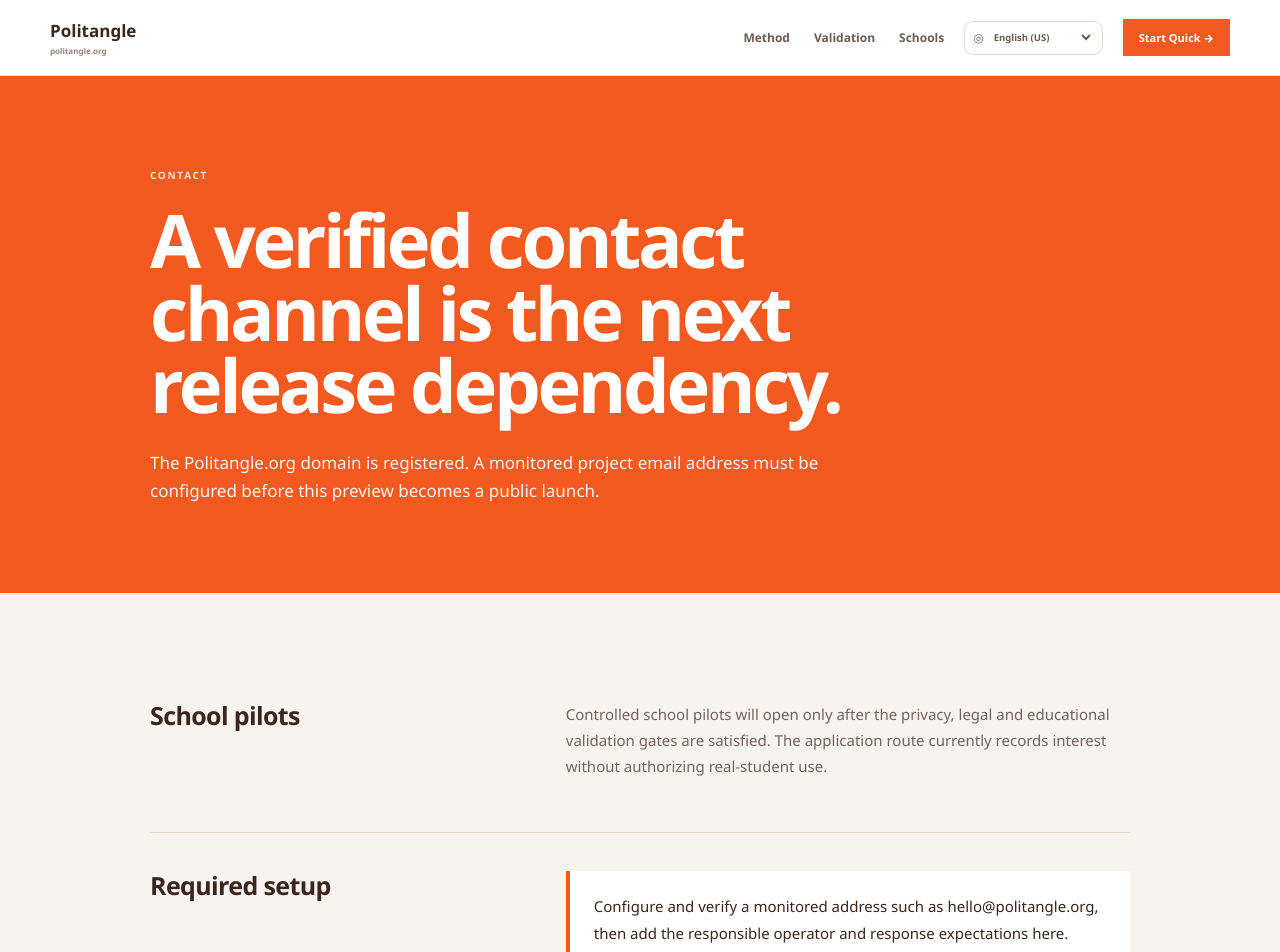
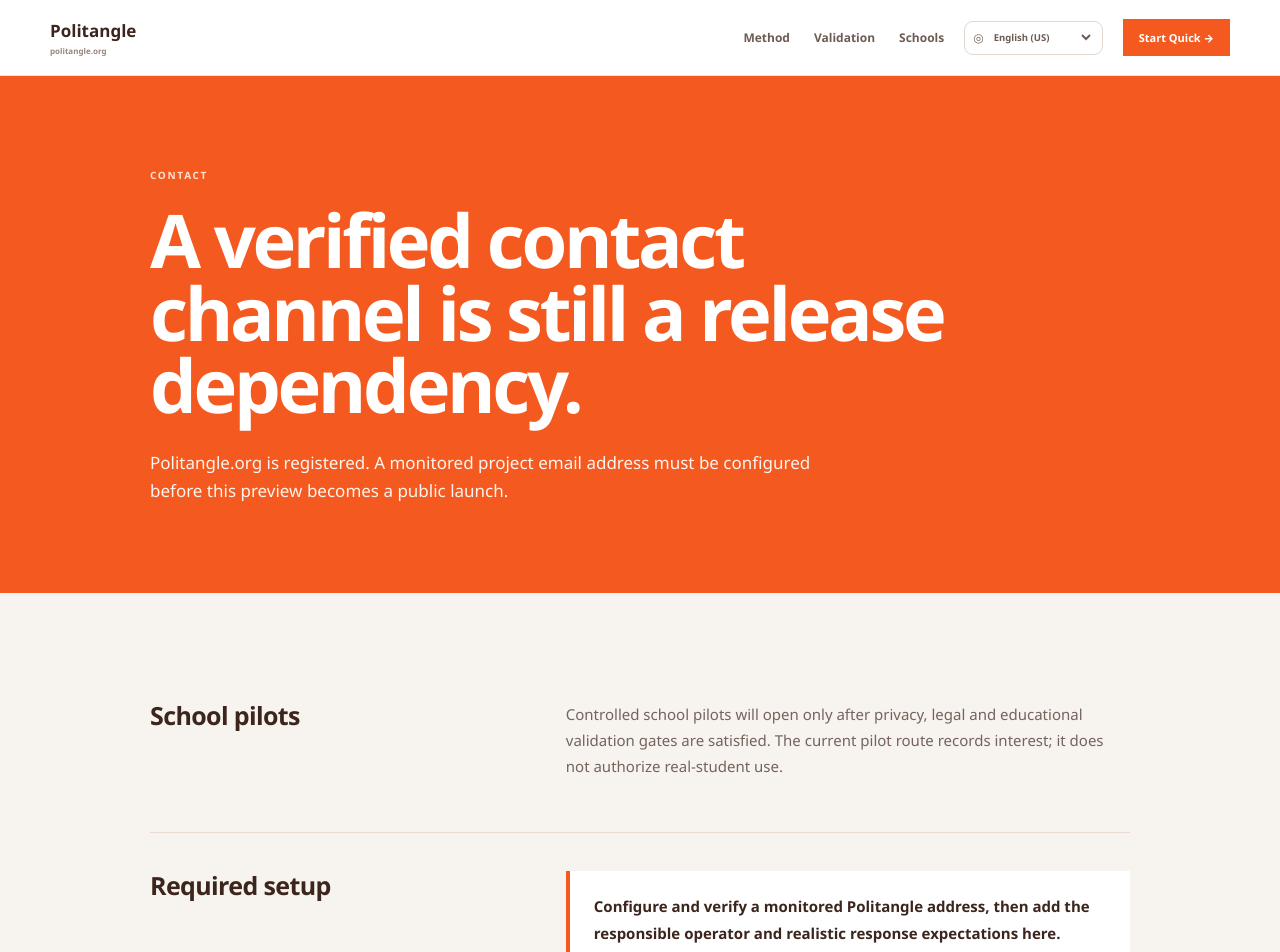
Before and after one commit to unikmo/Politangle, a Next.js app: page /contact in a window 1280 px wide. Shown: the top 952 px of the page. Built offline with nearby package versions, Linux system fonts and the light colour scheme.

Commit message:
Use native multilingual Contact content

```diff
--- a/app/contact/page.tsx
+++ b/app/contact/page.tsx
@@ -1,11 +1,8 @@
 import type { Metadata } from 'next';
-import { InfoSection, InfoShell } from '../InfoShell';
+import LocalizedInfoPage from '../LocalizedInfoPage';
 
 export const metadata: Metadata = { title: 'Contact', description: 'Contact and pilot information for Politangle.', alternates: { canonical: '/contact' } };
 
 export default function ContactPage() {
-  return <InfoShell eyebrow="CONTACT" title="A verified contact channel is the next release dependency." intro="The Politangle.org domain is registered. A monitored project email address must be configured before this preview becomes a public launch.">
-    <InfoSection title="School pilots"><p>Controlled school pilots will open only after the privacy, legal and educational validation gates are satisfied. The application route currently records interest without authorizing real-student use.</p></InfoSection>
-    <InfoSection title="Required setup"><p className="info-callout">Configure and verify a monitored address such as hello@politangle.org, then add the responsible operator and response expectations here.</p></InfoSection>
-  </InfoShell>;
+  return <LocalizedInfoPage page="contact" />;
 }
```
